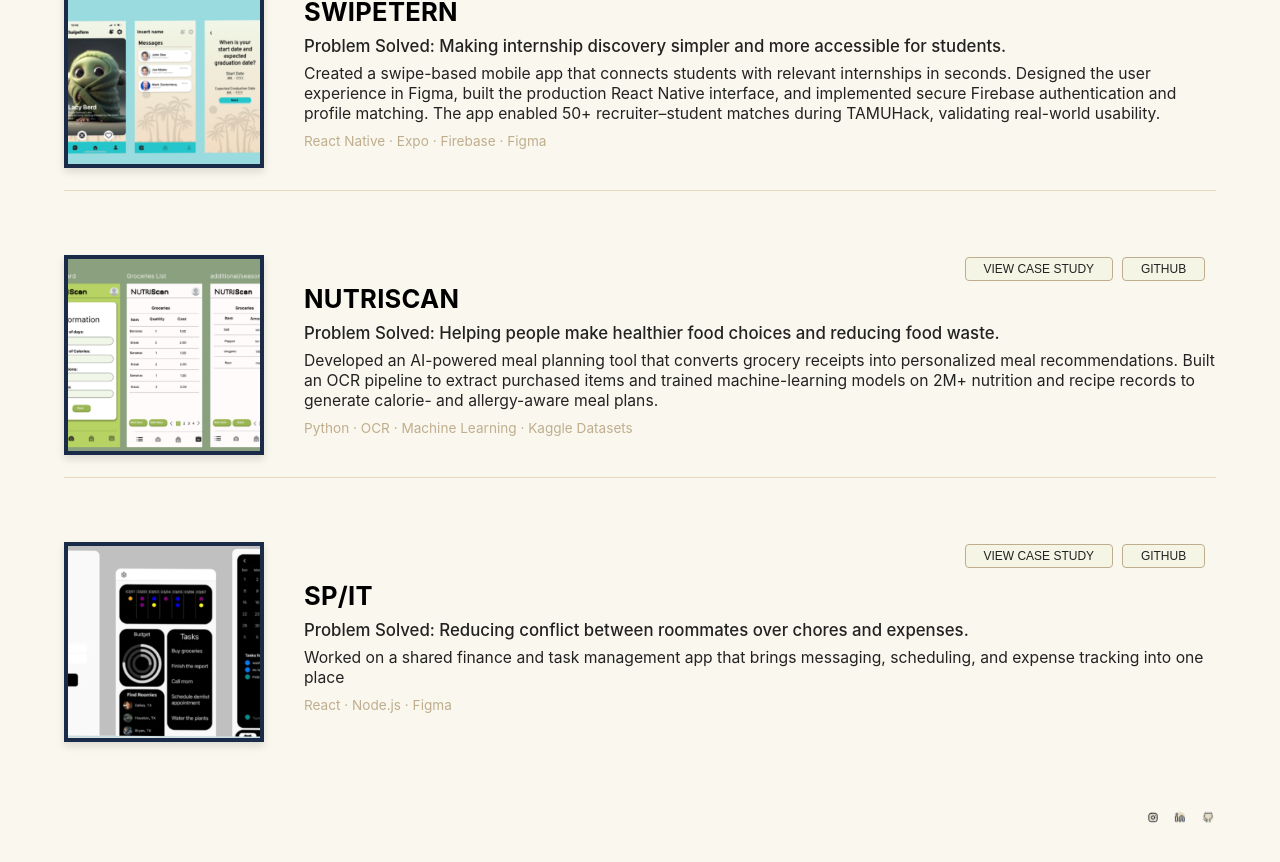
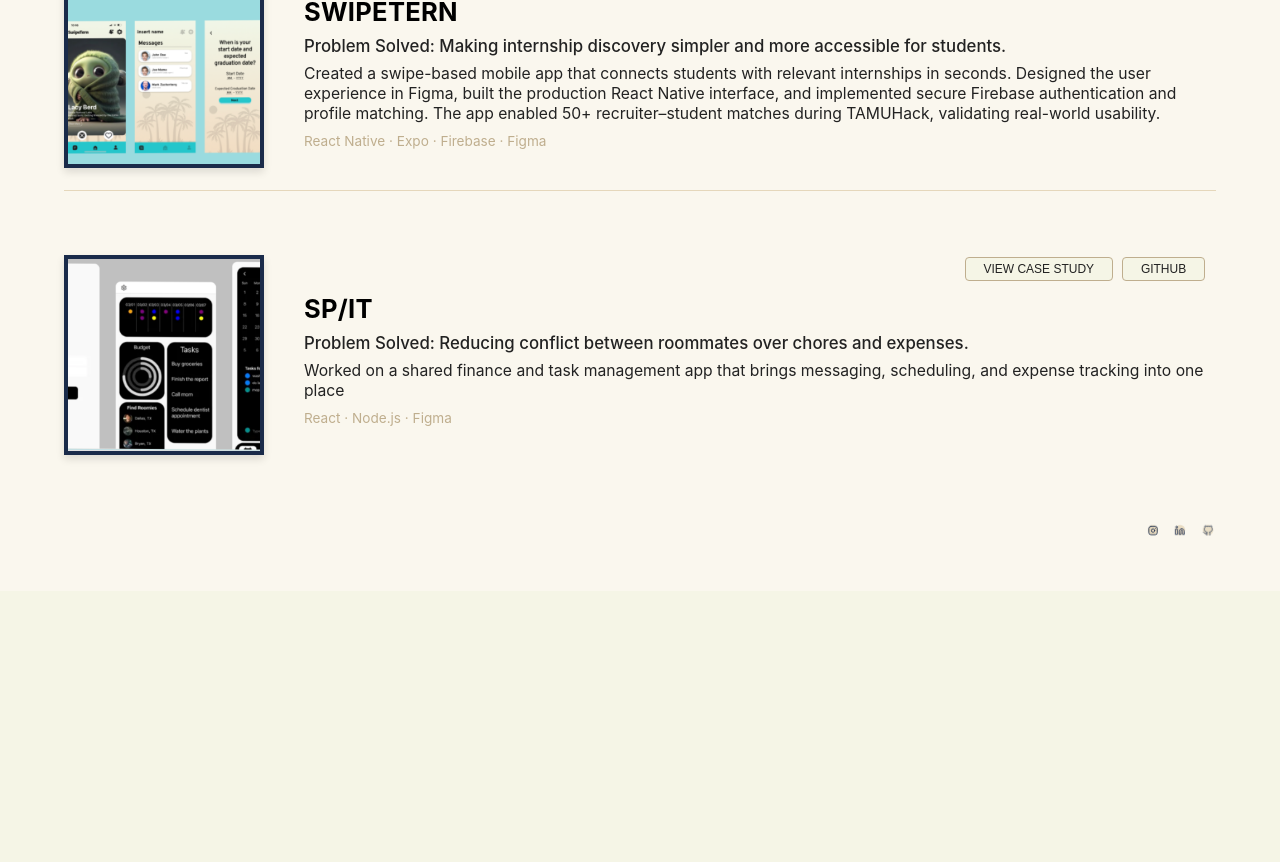
Before and after one commit to KoalaisMad/newPortfolio, a React (Vite) app in the folder Portfolio/portfolio-app/: page /projects in a window 1280 px wide. Shown: the part 1233-2095 px from the top of the page. After the commit the page ends 1824 px from the top, so only its background shows below. Built offline with nearby package versions, Linux system fonts and the light colour scheme.

Commit message:
new update

```diff
--- a/Portfolio/portfolio-app/src/projects.jsx
+++ b/Portfolio/portfolio-app/src/projects.jsx
@@ -53,16 +53,16 @@
     link: 'https://devpost.com/software/lalala-kzb9fw',
     github: 'https://github.com/obinnanprogrammed/tamuhack2024'
   },
-  {
-    title: 'NUTRISCAN',
-    problem: 'Helping people make healthier food choices and reducing food waste.',
-    description:
-      'Developed an AI-powered meal planning tool that converts grocery receipts into personalized meal recommendations. Built an OCR pipeline to extract purchased items and trained machine-learning models on 2M+ nutrition and recipe records to generate calorie- and allergy-aware meal plans.',
-    tech: 'Python · OCR · Machine Learning · Kaggle Datasets',
-    image: '/Nutri.png',
-    link: 'https://github.com/KoalaisMad/NutriScan',
-    github: 'https://github.com/KoalaisMad/NutriScan'
-  },
+  // {
+  //   title: 'NUTRISCAN',
+  //   problem: 'Helping people make healthier food choices and reducing food waste.',
+  //   description:
+  //     'Developed an AI-powered meal planning tool that converts grocery receipts into personalized meal recommendations. Built an OCR pipeline to extract purchased items and trained machine-learning models on 2M+ nutrition and recipe records to generate calorie- and allergy-aware meal plans.',
+  //   tech: 'Python · OCR · Machine Learning · Kaggle Datasets',
+  //   image: '/Nutri.png',
+  //   link: 'https://github.com/KoalaisMad/NutriScan',
+  //   github: 'https://github.com/KoalaisMad/NutriScan'
+  // },
   {
     title: 'SP/IT',
     problem: 'Reducing conflict between roommates over chores and expenses.',
```
Also changed, not shown: 2 other files (tests, documents, lock files or other folders).
